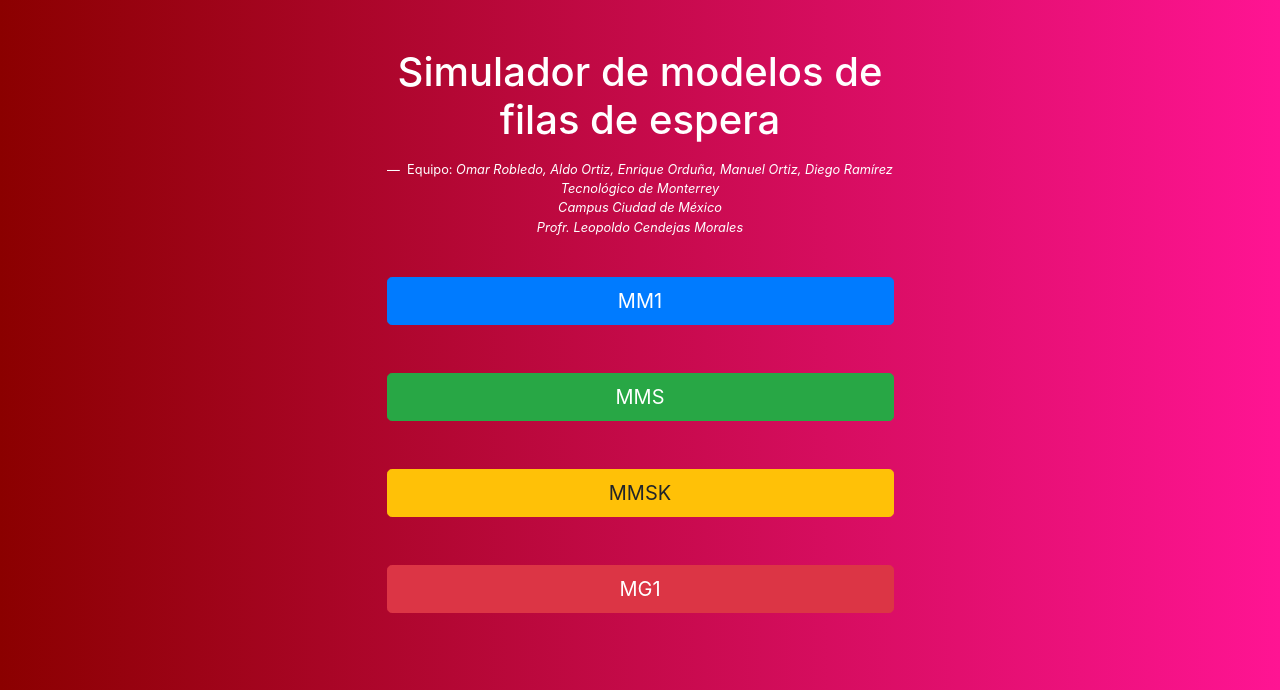
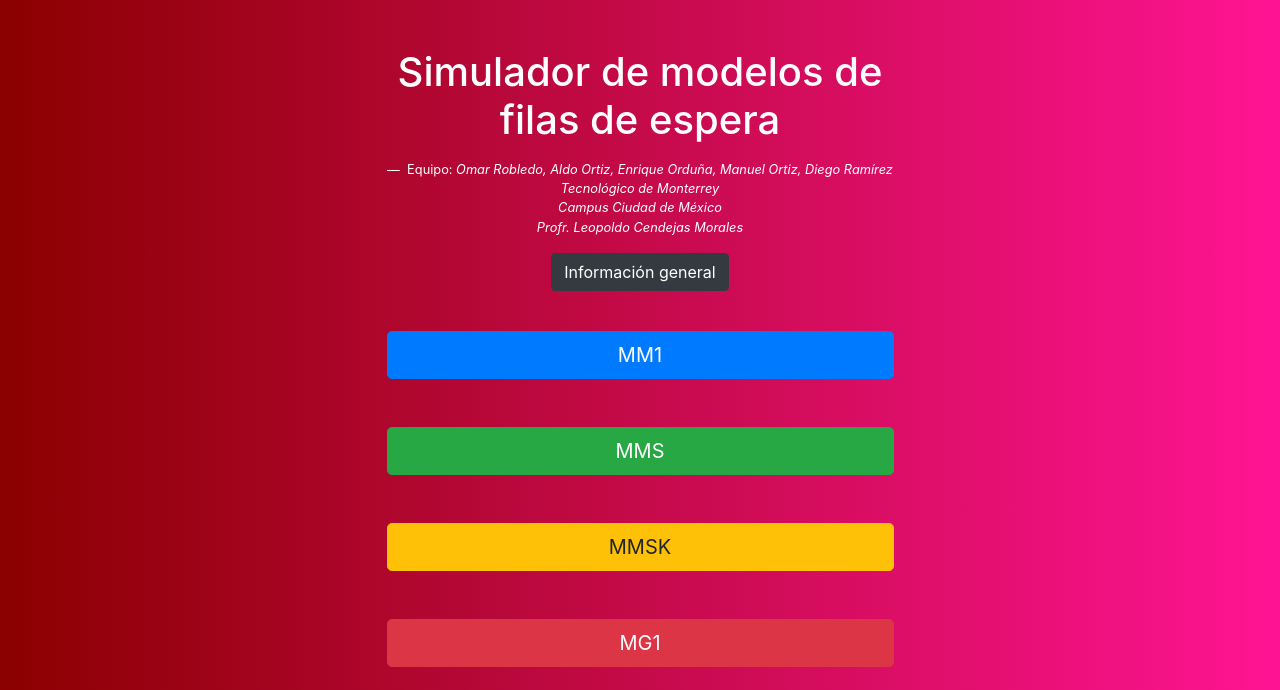
Before and after one commit to manuelOrtizH/Modelo-Filas, a Django app: page / in a window 1280 px wide. Shown: the top 690 px of the page. Run offline with Django 3.2, Linux system fonts and the light colour scheme; some libraries are stand-ins or nearby versions.

Commit message:
Update home.html

```diff
--- a/modelos_filas_project/simulator/templates/simulator/home.html
+++ b/modelos_filas_project/simulator/templates/simulator/home.html
@@ -1,4 +1,9 @@
 <link rel="stylesheet" href="https://stackpath.bootstrapcdn.com/bootstrap/4.3.1/css/bootstrap.min.css" integrity="sha384-ggOyR0iXCbMQv3Xipma34MD+dH/1fQ784/j6cY/iJTQUOhcWr7x9JvoRxT2MZw1T" crossorigin="anonymous">
+<link rel="stylesheet" href="https://stackpath.bootstrapcdn.com/bootstrap/4.4.1/css/bootstrap.min.css" integrity="sha384-Vkoo8x4CGsO3+Hhxv8T/Q5PaXtkKtu6ug5TOeNV6gBiFeWPGFN9MuhOf23Q9Ifjh" crossorigin="anonymous">
+
+<script src="https://code.jquery.com/jquery-3.4.1.slim.min.js" integrity="sha384-J6qa4849blE2+poT4WnyKhv5vZF5SrPo0iEjwBvKU7imGFAV0wwj1yYfoRSJoZ+n" crossorigin="anonymous"></script>
+<script src="https://cdn.jsdelivr.net/npm/popper.js@1.16.0/dist/umd/popper.min.js" integrity="sha384-Q6E9RHvbIyZFJoft+2mJbHaEWldlvI9IOYy5n3zV9zzTtmI3UksdQRVvoxMfooAo" crossorigin="anonymous"></script>
+<script src="https://stackpath.bootstrapcdn.com/bootstrap/4.4.1/js/bootstrap.min.js" integrity="sha384-wfSDF2E50Y2D1uUdj0O3uMBJnjuUD4Ih7YwaYd1iqfktj0Uod8GCExl3Og8ifwB6" crossorigin="anonymous"></script>
 <body style="background: linear-gradient(to left, #FF1493,#8B0000)">
     <div class="container">
         <div class="buttons mx-auto mt-5 w-50">
@@ -17,6 +22,21 @@
                     <cite title="Source Title">Profr. Leopoldo Cendejas Morales</cite>
                 </figcaption>
             </figure>
+            <div class="toggle-info text-center">
+                <p>
+                    <button class="btn btn-dark" type="button" data-toggle="collapse" data-target="#collapsePn" aria-expanded="false" aria-controls="collapsePn">
+                    Información general
+                    </button>
+                </p>
+                <div class="collapse" id="collapsePn">
+                    <div class="intro-container text-center">
+                        <img src="https://i.ibb.co/mGDKQ2z/introwhirte-4.png" width=585 height= 900>
+                        <img src="https://i.ibb.co/pZkLMsT/queues-Home-Image-1-2.png" width=600>
+                    </div>
+                </div>
+            </div>
+
+
             <form action="{% url 'input' %}">
                 <div class="row p-4">
                     <div class="col text-center">
@@ -42,5 +62,6 @@
                     </div>
                 </div>
 
+
     </div>
 </body>
```
